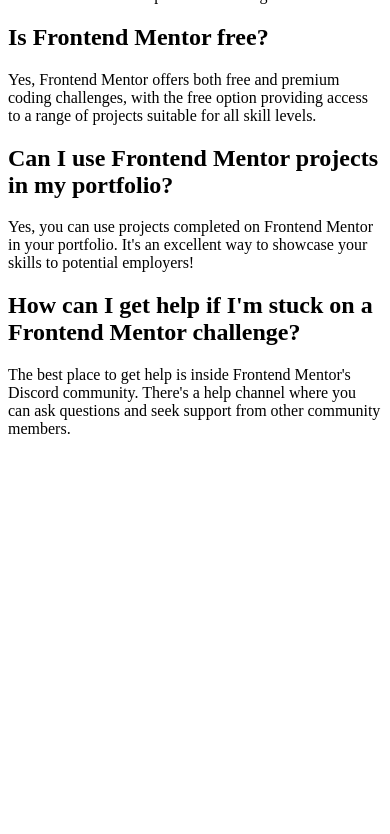
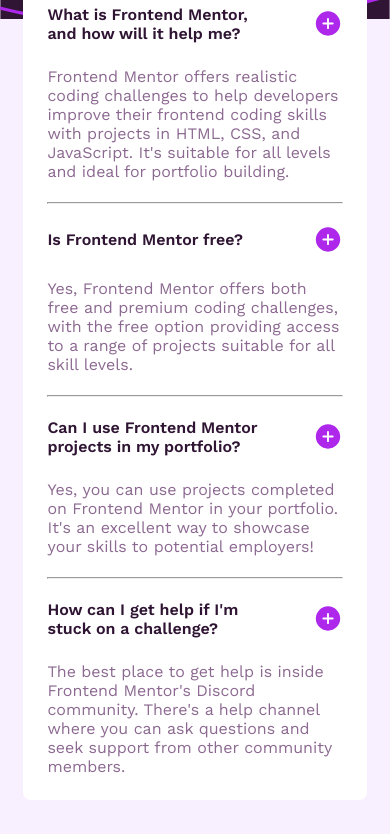
Before and after one commit to ivan-develops/faq-accordion-main, a plain HTML site: page index.html in a window 390 px wide. Shown: the part 222-1056 px from the top of the page. Before the commit the page ends 844 px from the top, so only its background shows below. Drawn offline with nearby package versions, Linux system fonts and the light colour scheme; a script that the page names is missing.

Commit message:
feat: design mobile-first

```diff
--- a/index.html
+++ b/index.html
@@ -12,24 +12,50 @@
 <body>
   <main class="main">
     <div class="container">
-      <h1 class="title">FAQs</h1>
-      <h2 class="question">What is Frontend Mentor, and how will it help me?</h2>
+      <div class="title">
+        <img src="assets/images/icon-star.svg" alt="star icon" class="title__icon-star">
+        <h1 class="title__text"> FAQs</h1>
+      </div>
+      <div class="container-faq">
+        <div class="question">
+          <h2 class="question__text">What is Frontend Mentor, and how will it help me?</h2>
+          <img src="assets/images/icon-plus.svg" alt="icon-plus" class="question__icon">
+        </div>
         <p class="answer">
           Frontend Mentor offers realistic coding challenges to help developers improve their frontend coding skills with projects in HTML, CSS, and JavaScript. It's suitable for all levels and ideal for portfolio building.
         </p>
-      <h2 class="question">Is Frontend Mentor free?</h2>
+      </div>
+      <hr>
+      <div class="container-faq">
+        <div class="question">
+          <h2 class="question__text">Is Frontend Mentor free?</h2>
+          <img src="assets/images/icon-plus.svg" alt="icon-plus" class="question__icon">
+        </div>
         <p class="answer">
           Yes, Frontend Mentor offers both free and premium coding challenges, with the free option providing access to a range of projects suitable for all skill levels.
         </p>
-      <h2 class="question">Can I use Frontend Mentor projects in my portfolio?</h2>
+      </div>
+      <hr>
+      <div class="container-faq">
+        <div class="question">
+          <h2 class="question__text">Can I use Frontend Mentor projects in my portfolio?</h2>
+          <img src="assets/images/icon-plus.svg" alt="icon-plus" class="question__icon">
+        </div>
         <p class="answer">
           Yes, you can use projects completed on Frontend Mentor in your portfolio. It's an excellent way to showcase your skills to potential employers!
         </p>
-      <h2 class="question">How can I get help if I'm stuck on a Frontend Mentor challenge?</h2>
+      </div>
+      <hr>
+      <div class="container-faq">
+        <div class="question">
+          <h2 class="question__text">How can I get help if I'm stuck on a challenge?</h2>
+          <img src="assets/images/icon-plus.svg" alt="icon-plus" class="question__icon">
+        </div>
         <p class="answer">
           The best place to get help is inside Frontend Mentor's Discord community. There's a help channel where you can ask questions and seek support from other community members.
         </p>
       </div>
+    </div>
   </main>
 </body>
 </html>
--- a/style.css
+++ b/style.css
@@ -0,0 +1,63 @@
+@import url('https://fonts.googleapis.com/css2?family=Work+Sans:ital,wght@0,100..900;1,100..900&display=swap');
+* {
+    margin: 0;
+    padding: 0;
+    box-sizing: border-box;
+}
+:root {
+    --White: hsl(0, 100%, 100%);
+    --Purple-100: hsl(275, 100%, 97%);
+    --Purple-600: hsl(292, 16%, 49%);
+    --Purple-950: hsl(292, 42%, 14%);
+    /** Weights: 400, 600, 700 */
+}
+
+body {
+    font-family: 'Work Sans' , sans-serif;
+    color: var(--Purple-950);
+    background: url(assets/images/background-pattern-mobile.svg);
+    background-color: var(--Purple-100);
+    background-repeat: no-repeat;
+    background-size: contain;
+}
+/* .main {
+
+} */
+.container {
+    margin: 9rem auto 5rem;
+    max-width: 88vw;
+    background: var(--White);
+    padding: 1.5rem;
+    border-radius: 0.5em;
+    display: grid;
+    gap: 1.3rem ;
+}
+.title {
+    display: flex;
+    gap: 1.7rem ;
+
+    .title__icon-star {
+        width: 1.5rem;
+    }
+}
+.container-faq {
+    display: grid;
+    gap: 1.5rem;
+}
+.question {
+    display: flex;
+    gap: 2rem;
+    justify-content: space-between;
+    align-items: center;
+
+    .question__text {
+        font-size: 1rem;
+        font-weight: 600;
+    }
+}
+.answer {
+    color: var(--Purple-600);
+}
+hr {
+    color: var(--Purple-600);
+}
```
Lines whose indentation alone changed are shown as unchanged.
